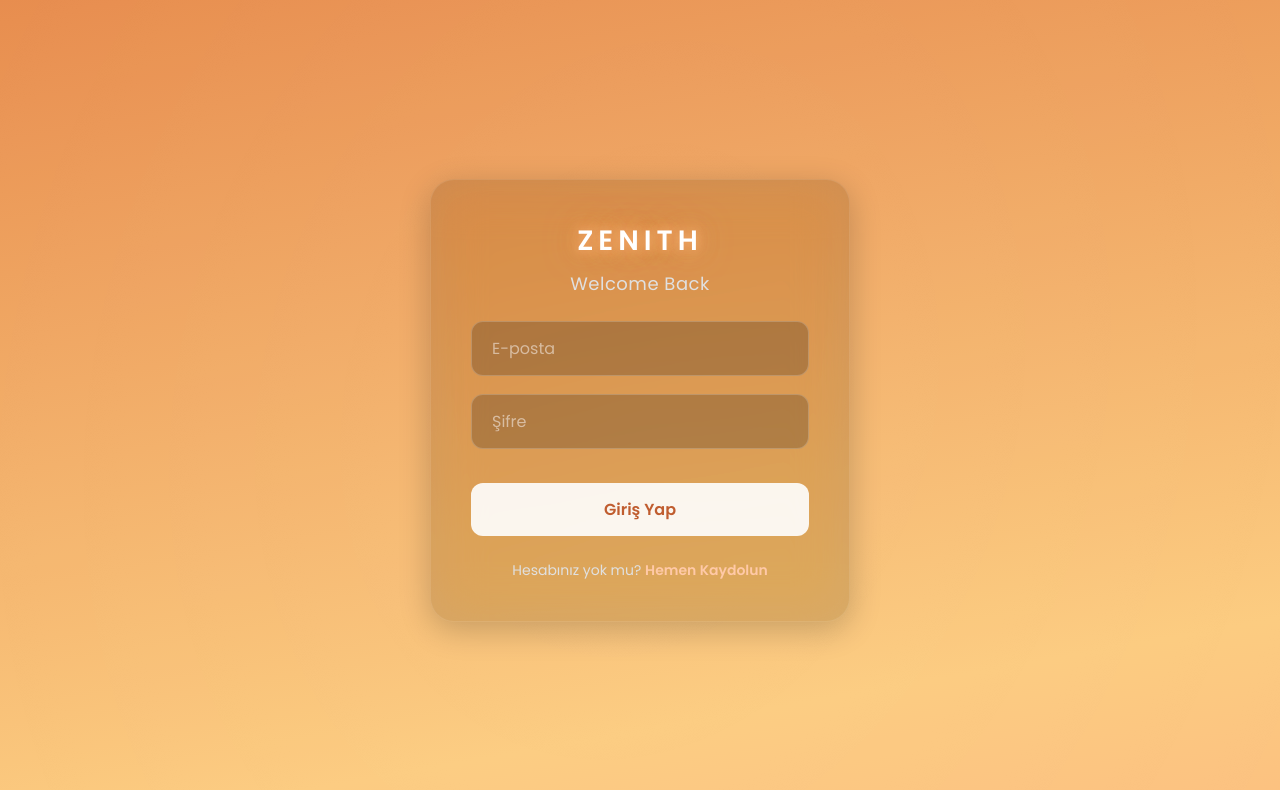
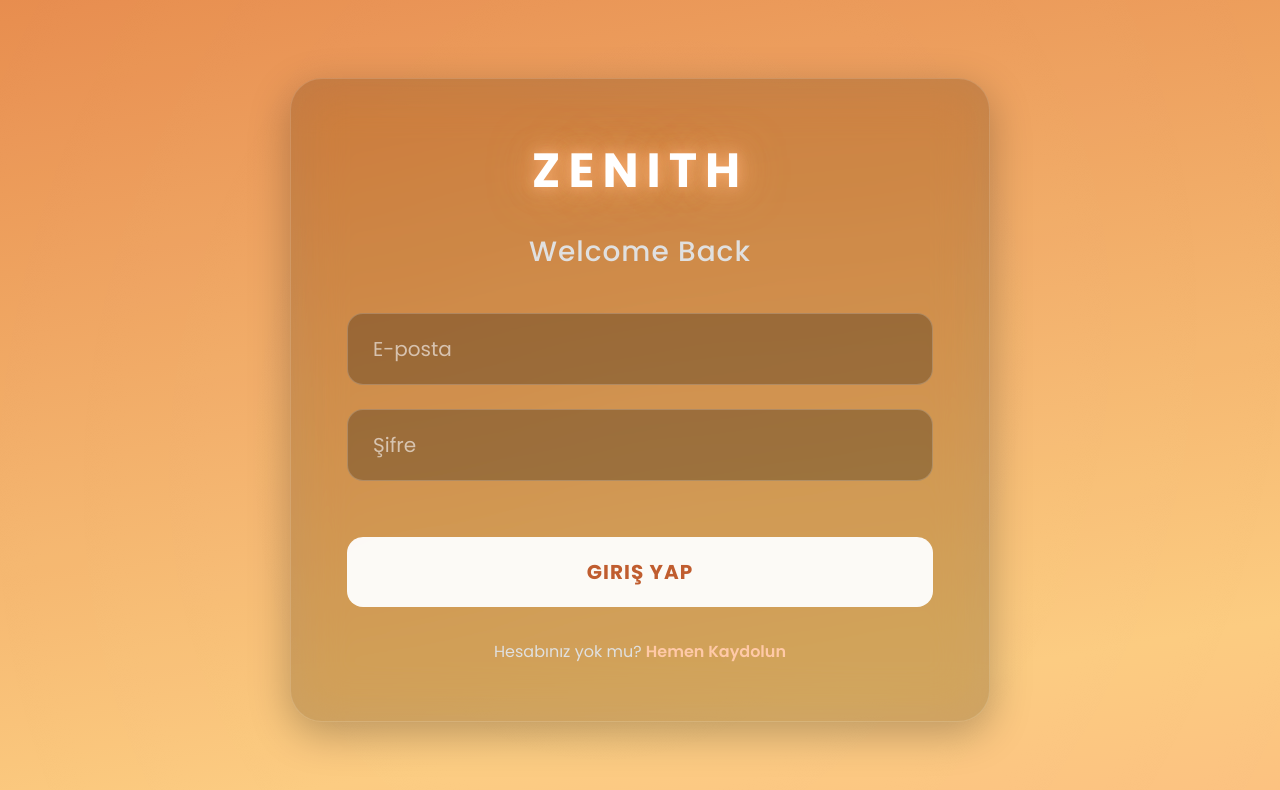
Before and after one commit to FatmaKaldirim/ToDo2, a React (Vite) app in the folder ToDo2_Frontend/: page /login in a window 1280 px wide. Shown: the top 790 px of the page. Built offline with nearby package versions, Linux system fonts and the light colour scheme.

Commit message:
hata giderme

```diff
--- a/ToDo2_Frontend/src/pages/AuthPage.css
+++ b/ToDo2_Frontend/src/pages/AuthPage.css
@@ -21,7 +21,7 @@ main.auth-container {
   display: flex;
   justify-content: center;
   align-items: center;
-  padding: 20px;
+  padding: 2rem; /* Use rem for scalable padding */
   background:
     linear-gradient(
       170deg,
@@ -59,16 +59,19 @@ main.auth-container::before {
   to { transform: rotate(360deg); }
 }
 
+/* --- REDESIGNED AUTH CARD --- */
+
 section.auth-card {
-  width: 100%;
-  max-width: 420px;
-  padding: 40px;
-  background: rgba(25, 15, 5, 0.15); /* Highly transparent dark base */
+  width: 60vw; /* Takes up 60% of the viewport width */
+  max-width: 700px; /* Max width to avoid looking bad on very large screens */
+  min-width: 380px; /* Min width for mobile */
+  padding: 3.5rem; /* Increased padding */
+  background: rgba(25, 15, 5, 0.2); /* Slightly more opaque for better readability */
   backdrop-filter: blur(25px) saturate(120%);
   -webkit-backdrop-filter: blur(25px) saturate(120%);
-  border-radius: 24px;
-  border: 1px solid rgba(255, 255, 255, 0.1);
-  box-shadow: 0 8px 32px rgba(0, 0, 0, 0.2);
+  border-radius: 32px; /* Softer, larger radius */
+  border: 1px solid rgba(255, 255, 255, 0.15); /* Slightly more visible border */
+  box-shadow: 0 12px 40px rgba(0, 0, 0, 0.25); /* Deeper shadow */
   display: flex;
   flex-direction: column;
   align-items: center;
@@ -78,74 +81,76 @@ section.auth-card {
 }
 
 header.logo-text {
-  font-size: 28px;
-  font-weight: 600;
+  font-size: 48px; /* Significantly larger font size */
+  font-weight: 700; /* Bolder */
   color: var(--text-primary);
-  letter-spacing: 5px;
+  letter-spacing: 8px;
   text-transform: uppercase;
-  margin-bottom: 8px;
+  margin-bottom: 1.5rem; /* Increased margin */
   text-shadow:
-    0 0 10px var(--glow-color),
-    0 0 20px var(--glow-color),
-    0 0 35px var(--glow-color);
+    0 0 12px var(--glow-color),
+    0 0 25px var(--glow-color),
+    0 0 45px var(--glow-color);
 }
 
 section.auth-card h2 {
   color: var(--text-secondary);
-  margin-bottom: 24px;
-  font-weight: 400;
-  font-size: 18px;
-  letter-spacing: 0.5px;
+  margin-bottom: 2.5rem; /* Increased margin */
+  font-weight: 500; /* Medium weight */
+  font-size: 28px; /* Larger font size */
+  letter-spacing: 1px;
 }
 
 section.auth-card .input-group {
   width: 100%;
-  margin-bottom: 18px;
+  margin-bottom: 1.5rem; /* Increased spacing */
   position: relative;
 }
 
 section.auth-card input {
   width: 100%;
-  padding: 14px 20px;
-  border-radius: 12px;
+  padding: 20px 25px; /* Thicker input fields */
+  border-radius: 16px; /* Larger border radius */
   border: 1px solid rgba(255, 255, 255, 0.2);
-  background: rgba(0, 0, 0, 0.2);
+  background: rgba(0, 0, 0, 0.25);
   color: var(--text-primary);
-  font-size: 16px;
+  font-size: 20px; /* Larger font size */
   box-sizing: border-box;
   transition: all 0.3s ease;
   font-family: 'Poppins', sans-serif;
 }
 
 section.auth-card input::placeholder {
-  color: rgba(255, 255, 255, 0.5);
+  color: rgba(255, 255, 255, 0.6); /* More visible placeholder */
 }
 
 section.auth-card input:focus {
   outline: none;
   border-color: rgba(255, 201, 167, 0.8);
-  box-shadow: 0 0 0 4px rgba(255, 201, 167, 0.2);
-  background: rgba(0, 0, 0, 0.25);
+  box-shadow: 0 0 0 5px rgba(255, 201, 167, 0.25); /* Larger focus ring */
+  background: rgba(0, 0, 0, 0.3);
 }
 
 section.auth-card button {
   width: 100%;
-  padding: 14px;
-  margin-top: 16px;
-  border-radius: 12px;
+  padding: 20px; /* Thicker button */
+  margin-top: 2rem; /* More space above button */
+  border-radius: 16px; /* Matching input fields */
   border: none;
-  background: rgba(255, 255, 255, 0.9);
+  background: rgba(255, 255, 255, 0.95); /* Brighter button */
   color: #c05d2f;
-  font-weight: 600;
-  font-size: 16px;
+  font-weight: 700; /* Bolder text */
+  font-size: 20px; /* Larger font size */
   cursor: pointer;
   transition: all 0.3s ease;
   font-family: 'Poppins', sans-serif;
+  text-transform: uppercase; /* For emphasis */
+  letter-spacing: 1px;
 }
 
 section.auth-card button:hover {
-  transform: translateY(-2px);
-  box-shadow: 0 4px 20px rgba(0, 0, 0, 0.2);
+  transform: translateY(-3px);
+  box-shadow: 0 6px 25px rgba(0, 0, 0, 0.3);
   background: rgba(255, 255, 255, 1);
 }
 
@@ -161,10 +166,10 @@ section.auth-card button:disabled {
 }
 
 p.switch-text {
-  margin-top: 24px;
-  font-size: 14px;
+  margin-top: 2rem; /* More space */
+  font-size: 16px; /* Larger font size */
   color: var(--text-secondary);
-  line-height: 1.5;
+  line-height: 1.6;
 }
 
 p.switch-text span {
@@ -176,6 +181,6 @@ p.switch-text span {
 }
 
 p.switch-text span:hover {
-  text-shadow: 0 0 8px var(--link-color);
+  text-shadow: 0 0 10px var(--link-color);
   opacity: 0.9;
 }
```
Also changed, not shown: 14 other files (tests, documents, lock files or other folders).
